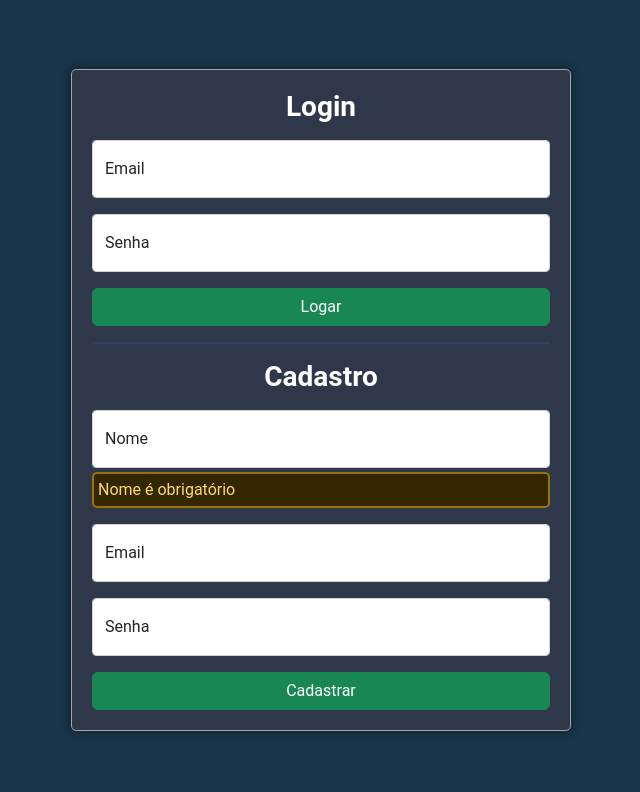
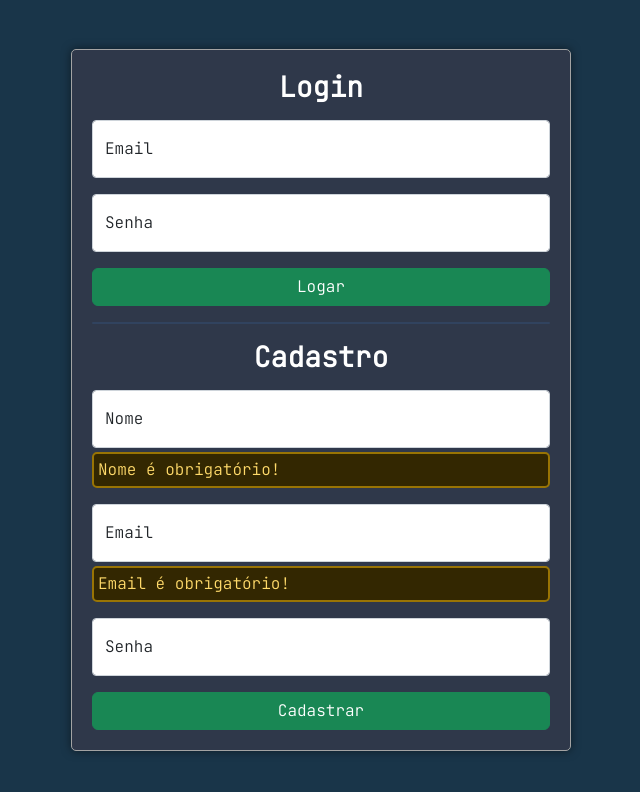
Before and after one commit to BrenoZaffa/servidor-cliente, a SvelteKit app in the folder frontend/: page /logar in a window 1280 px wide. Both pictures are taken after a click on the button "Cadastrar". Shown: the top 792 px of the page, without its empty margins (319-959 px from the left). Built offline with nearby package versions, Linux system fonts and the light colour scheme; no server answers.

Commit message:
.env front

```diff
--- a/frontend/src/app.html
+++ b/frontend/src/app.html
@@ -5,13 +5,15 @@
 		<link rel="icon" href="%sveltekit.assets%/favicon.png" />
 		<meta name="viewport" content="width=device-width" />
 		%sveltekit.head%
+		<link rel="preconnect" href="https://fonts.googleapis.com">
+		<link rel="preconnect" href="https://fonts.gstatic.com" crossorigin>
+		<link href="https://fonts.googleapis.com/css2?family=JetBrains+Mono:wght@300&family=Roboto:wght@100&display=swap" rel="stylesheet">
 		<style>
 			body {
 				margin: 0px;
-				font-family: 'Roboto', sans-serif !important;
 			}
-			.form-control{
-				height: 20px;
+			* {
+				font-family: 'JetBrains Mono', monospace;
 			}
 		</style>
 	</head>
--- a/frontend/src/routes/logar/+page.svelte
+++ b/frontend/src/routes/logar/+page.svelte
@@ -2,7 +2,7 @@
     import { goto } from '$app/navigation';
     import md5 from 'md5';
     import { onMount } from 'svelte';
-
+    import { cadastarUser } from '../../services/user';
 
     let userLogin = {}
     let userCadastro = {}
@@ -16,20 +16,17 @@
             return;
 
         if(post.password) post.password = md5(post.password)
-        const response = await fetch('http://localhost:25000/users', {
-            method: 'POST',
-            headers: {
-                'Content-Type': 'application/json'
-            },
-            body: JSON.stringify(post)
-        });
-        return await response.json();
+
+        var res = await cadastarUser(post)
     }
 
     const validaForm = async (post) => {
         erroCadastro = false;
 
-        if(!post.nome || (post.nome && post.nome.length < 2))
+        if(!post.name || (post.name && post.name.length < 2))
+            erroCadastro = true;
+
+        if(userCadastro.email && (userCadastro.email.split("@").length != 2 || (userCadastro.email.split("@")?.[1] == "" || userCadastro.email.split("@")?.[0] == "")))
             erroCadastro = true;
 
         return erroCadastro;
@@ -76,11 +73,11 @@
         </div>
         <div class="col-12 mt-3">
             <div class="form-floating mb-3">
-                <input type="text" class="form-control form-control-sm" id="nome-input" placeholder="Nome" bind:value={userCadastro.nome}>
+                <input type="text" class="form-control form-control-sm" id="nome-input" placeholder="Nome" bind:value={userCadastro.name}>
                 <label for="nome-input">Nome</label>
                 {#if erroCadastro}
-                    {#if !userCadastro.nome}<p class="error-input mt-1 p-1">Nome é obrigatório</p>{/if}
-                    {#if userCadastro.nome && userCadastro.nome.length < 2}<p class="error-input mt-1 p-1">Nome deve ter no mínimo 2 caracteres</p>{/if}
+                    {#if !userCadastro.name}<p class="error-input mt-1 p-1">Nome é obrigatório!</p>{/if}
+                    {#if userCadastro.name && userCadastro.name.length < 2}<p class="error-input mt-1 p-1">Nome deve ter no mínimo 2 caracteres!</p>{/if}
                 {/if}
             </div>
         </div>
@@ -88,6 +85,12 @@
             <div class="form-floating mb-3">
                 <input type="email" class="form-control form-control-sm" id="email-input" placeholder="name@example.com" bind:value={userCadastro.email}>
                 <label for="email-input">Email</label>
+                {#if erroCadastro}
+                    {#if !userCadastro.email}<p class="error-input mt-1 p-1">Email é obrigatório!</p>{/if}
+                    {#if userCadastro.email && (userCadastro.email.split("@").length != 2 || (userCadastro.email.split("@")?.[1] == "" || userCadastro.email.split("@")?.[0] == ""))}
+                        <p class="error-input mt-1 p-1">Informe um email válido!</p>
+                    {/if}
+                {/if}
             </div>
         </div>
         <div class="col-12">
--- /dev/null
+++ b/frontend/src/services/user.js
@@ -0,0 +1,16 @@
+var host = import.meta.env.VITE_HOST;
+
+export let cadastarUser = async (user) => {
+    try {
+        const response = await fetch(host+'/users', {
+            method: 'POST',
+            headers: {
+                'Content-Type': 'application/json'
+            },
+            body: JSON.stringify(user)
+        });
+        return await response.json();
+    } catch (error) {
+        console.log(error);
+    }
+};
```
